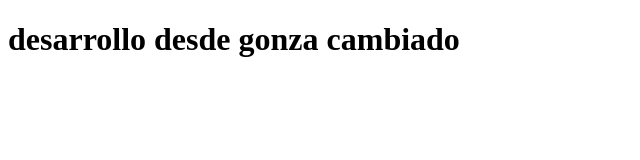
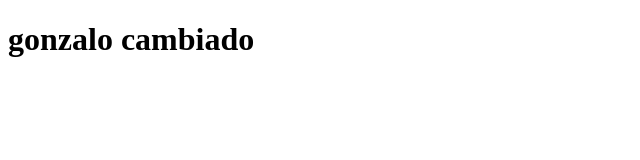
Before and after one commit to Gonza149/desarrollo, a plain HTML site: page index.html in a window 1280 px wide. Shown: the whole page, without its empty margins (0-640 px from the left). Drawn offline with Linux system fonts and the light colour scheme.

Commit message:
index cambiado

```diff
--- a/index.html
+++ b/index.html
@@ -7,6 +7,6 @@
     <title>Document</title>
 </head>
 <body>
-    <h1>desarrollo desde gonza cambiado</h1>
+    <h1>gonzalo cambiado</h1>
 </body>
 </html>
```
